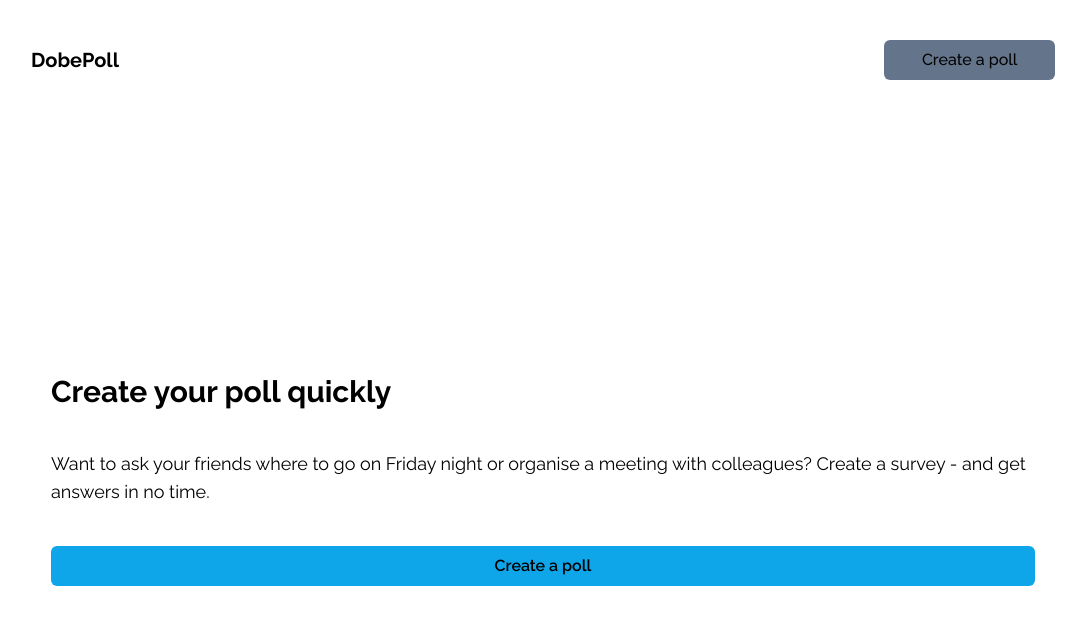
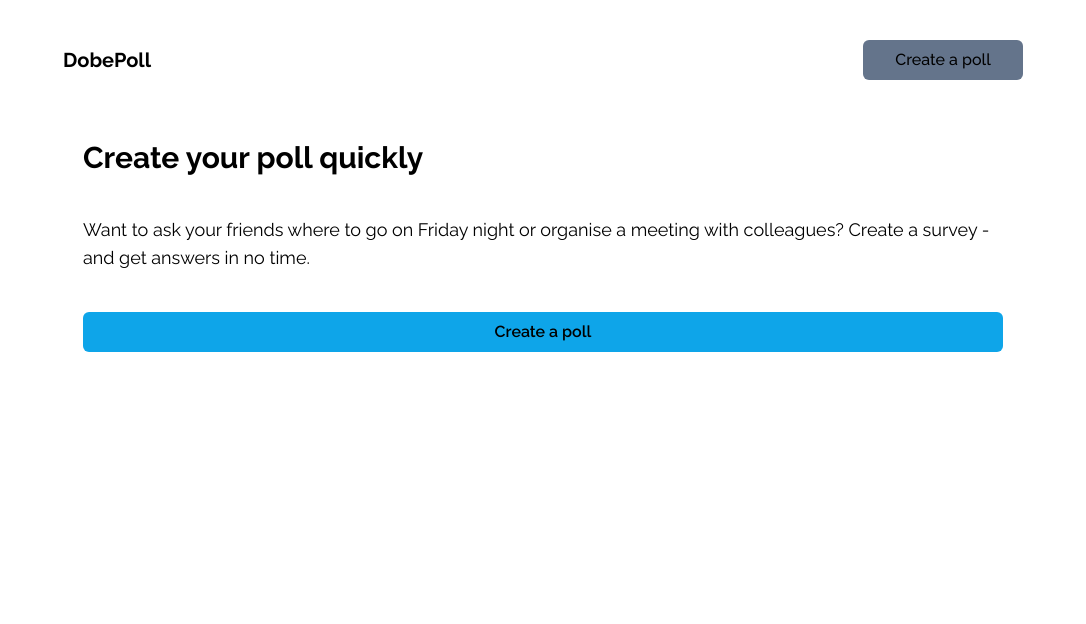
Before and after one commit to VVKDO98/dobepoll, a React (Vite) app in the folder packages/app/: page / in a window 1280 px wide. Shown: the top 624 px of the page, without its empty margins (97-1183 px from the left). Built offline with nearby package versions, Linux system fonts and the light colour scheme.

Commit message:
changing layout size

```diff
--- a/packages/app/src/Layout.jsx
+++ b/packages/app/src/Layout.jsx
@@ -5,8 +5,8 @@ const Layout = ({ children }) => {
   return (
     <>
       <div className='w-screen h-screen relative dark:bg-slate-800 dark:text-slate-50 '>
-      <Navbar/>
-        <main className='w-4/5 h-full mx-auto'>
+        <main className='w-4/5 h-full mx-auto lg:w-3/4 2xl:w-2/3'>
+        <Navbar/>
           {children}
         </main>
       </div>
--- a/packages/app/src/components/Navbar.jsx
+++ b/packages/app/src/components/Navbar.jsx
@@ -5,7 +5,6 @@ import Button from './Button'
 const Navbar = () => {
   return (
     <nav className='w-full pt-10'>
-      <div className='w-4/5 mx-auto'>
       <div className='w-full flex justify-between items-center gap-2 sm:w-auto sm:gap-10'>
         <Link
           to='/'
@@ -19,7 +18,6 @@ const Navbar = () => {
           </Link>
         </div>
       </div>
-      </div>
     </nav>
   )
 }
--- a/packages/app/src/pages/Home.jsx
+++ b/packages/app/src/pages/Home.jsx
@@ -5,9 +5,8 @@ import Button from '../components/Button'
 const Home = () => {
   return (
     <Layout>
-      <div className='w-full h-full flex items-center'>
-        <div className='w-full
-                        h-2/5 sm:h-1/3
+      <div className='w-full mt-10'>
+        <div className='w-full h-2/5 sm:h-1/3
                         p-5 dark:bg-slate-600 rounded-md flex flex-col items-start justify-center'>
           <h1 className='mb-10
                         text-2xl sm:text-2xl md:text-2xl lg:text-3xl
```
Lines whose indentation alone changed are shown as unchanged.
